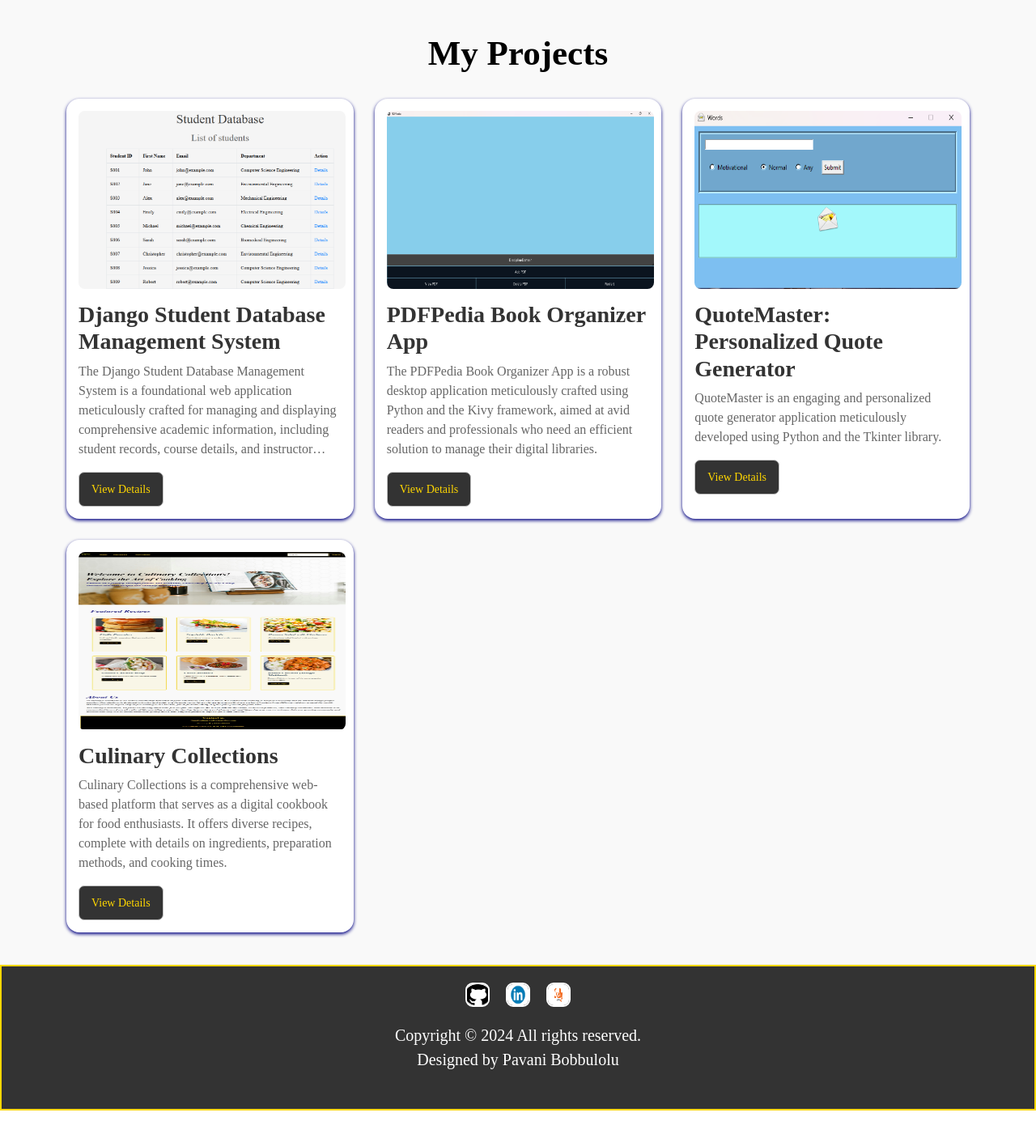
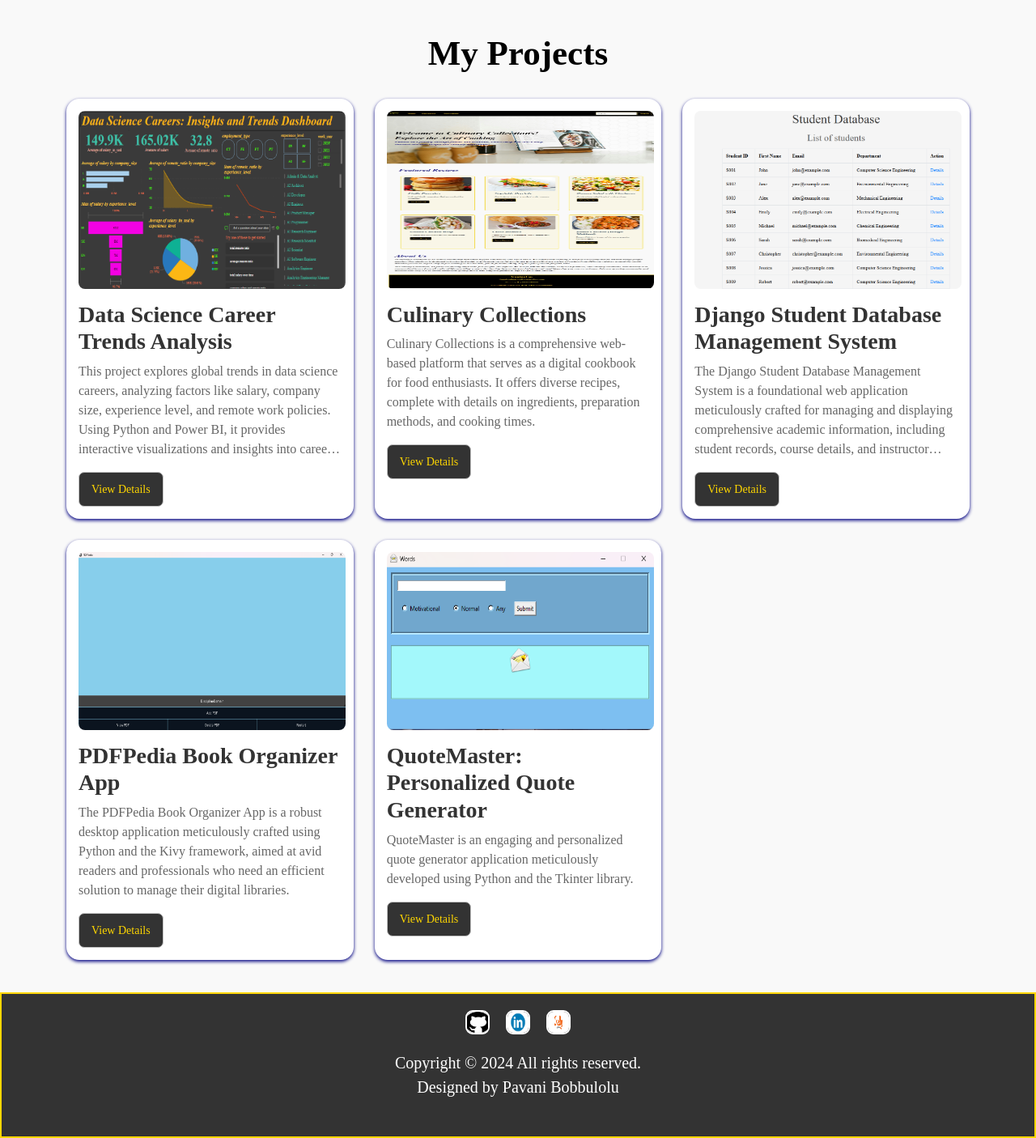
Before and after one commit to P-0707/Persona_page, a Django app: page /projects/ in a window 1280 px wide. Shown: the part 88-1494 px from the top of the page at 81% size. Before the commit the page ends 1460 px from the top, so only its background shows below. Run offline with Django 4.2, Linux system fonts and the light colour scheme; some libraries are stand-ins or nearby versions.

Commit message:
Update projects.html

```diff
--- a/pages/templates/core/projects.html
+++ b/pages/templates/core/projects.html
@@ -8,7 +8,35 @@
     <div class="container">
         <h2>My Projects</h2>
         <div class="portfolio-grid">
-            <!-- Project 1 -->
+            <!-- Project 5 - Data Science Career Trends Analysis (New Project) -->
+            <div class="portfolio-item">
+                <div class="portfolio-image">
+                    <img src="{% static 'images/user/p5.png' %}" alt="Data Science Career Trends Analysis">
+                </div>
+                <div class="portfolio-details">
+                    <h3>Data Science Career Trends Analysis</h3>
+                    <p class="limited-text">
+                        This project explores global trends in data science careers, analyzing factors like salary, company size, experience level, and remote work policies. Using Python and Power BI, it provides interactive visualizations and insights into career patterns.
+                    </p>
+                    <a href="{% url 'pages:project_detail' 5 %}" class="view-details-btn">View Details</a>
+                </div>
+            </div>
+
+            <!-- Project 4 - Culinary Collections -->
+            <div class="portfolio-item">
+                <div class="portfolio-image">
+                    <img src="{% static 'images/user/p4.jpeg' %}" alt="Project 4">
+                </div>
+                <div class="portfolio-details">
+                    <h3>Culinary Collections</h3>
+                    <p class="limited-text">
+                        Culinary Collections is a comprehensive web-based platform that serves as a digital cookbook for food enthusiasts. It offers diverse recipes, complete with details on ingredients, preparation methods, and cooking times.
+                    </p>
+                    <a href="{% url 'pages:project_detail' 4 %}" class="view-details-btn">View Details</a>
+                </div>
+            </div>
+
+            <!-- Project 1 - Django Student Database Management System -->
             <div class="portfolio-item">
                 <div class="portfolio-image">
                     <img src="{% static 'images/user/p1.png' %}" alt="Project 1">
@@ -21,7 +49,8 @@
                     <a href="{% url 'pages:project_detail' 1 %}" class="view-details-btn">View Details</a>
                 </div>
             </div>
-            <!-- Project 2 -->
+
+            <!-- Project 2 - PDFPedia Book Organizer App -->
             <div class="portfolio-item">
                 <div class="portfolio-image">
                     <img src="{% static 'images/user/p2.png' %}" alt="Project 2">
@@ -34,7 +63,8 @@
                     <a href="{% url 'pages:project_detail' 2 %}" class="view-details-btn">View Details</a>
                 </div>
             </div>
-            <!-- Project 3 -->
+
+            <!-- Project 3 - QuoteMaster: Personalized Quote Generator -->
             <div class="portfolio-item">
                 <div class="portfolio-image">
                     <img src="{% static 'images/user/p3.png' %}" alt="Project 3">
@@ -47,19 +77,6 @@
                     <a href="{% url 'pages:project_detail' 3 %}" class="view-details-btn">View Details</a>
                 </div>
             </div>
-            <!-- Project 4 -->
-            <div class="portfolio-item">
-                <div class="portfolio-image">
-                    <img src="{% static 'images/user/p4.jpeg' %}" alt="Project 4">
-                </div>
-                <div class="portfolio-details">
-                    <h3>Culinary Collections</h3>
-                    <p class="limited-text">
-                        Culinary Collections is a comprehensive web-based platform that serves as a digital cookbook for food enthusiasts. It offers diverse recipes, complete with details on ingredients, preparation methods, and cooking times.
-                    </p>
-                    <a href="{% url 'pages:project_detail' 4 %}" class="view-details-btn">View Details</a>
-                </div>
-            </div>
         </div>
     </div>
 </section>
```
